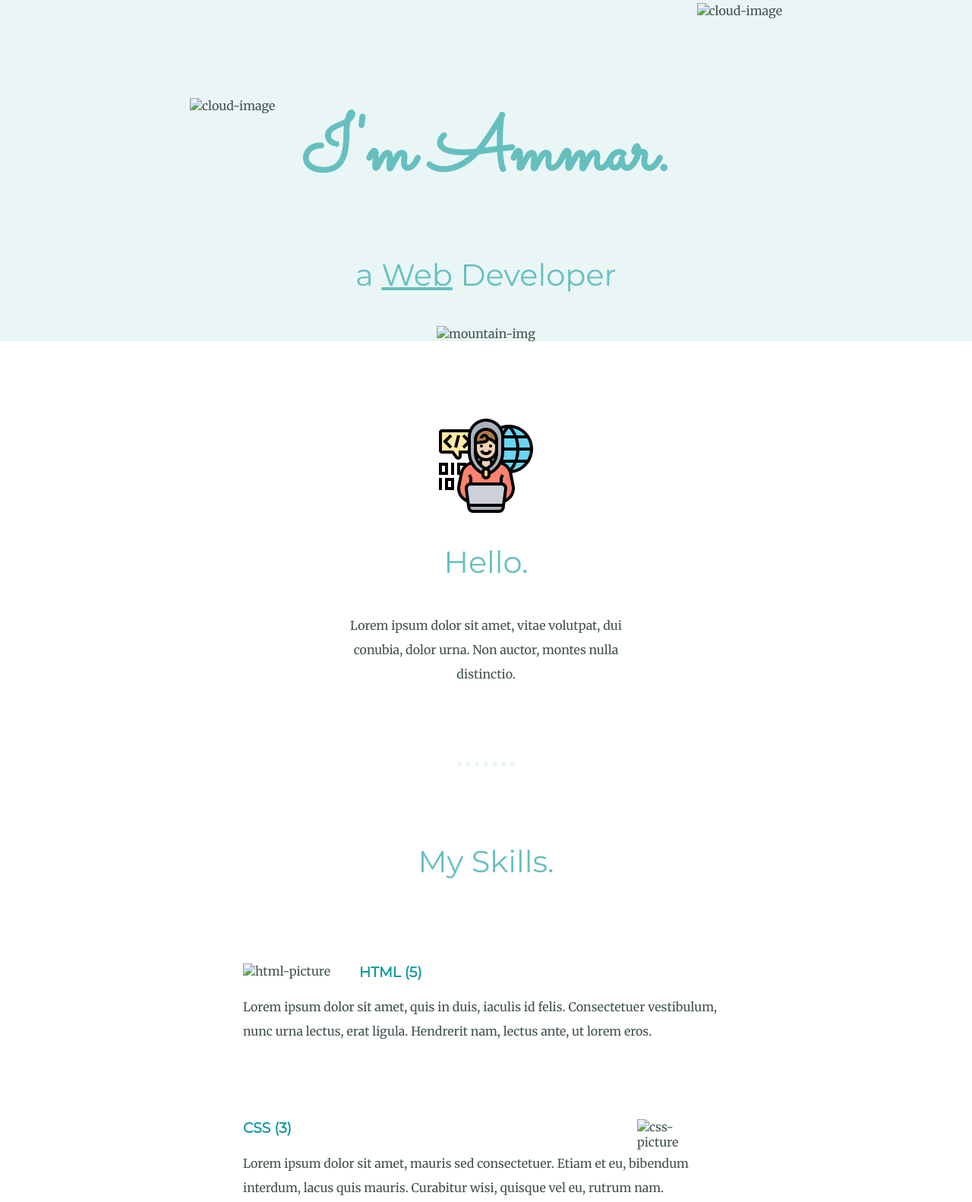
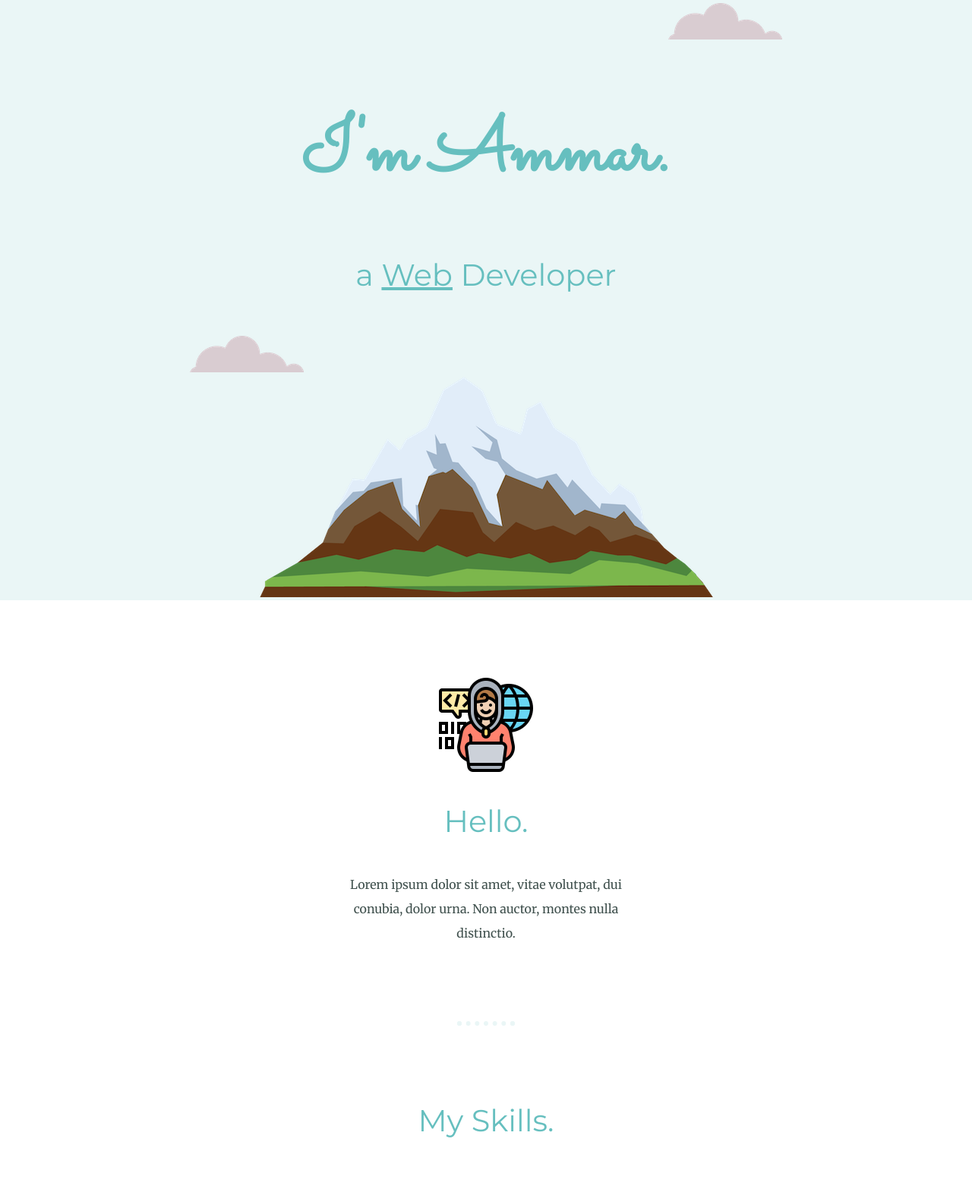
Before and after one commit to ammaralzahrani/cv, a plain HTML site: page index.html in a window 1280 px wide. Shown: the part 36-1618 px from the top of the page at 76% size. Drawn offline with Linux system fonts and the light colour scheme; the site is published under a folder, as on GitHub Pages, so addresses that start at the root find nothing.

Commit message:
Update index.html

```diff
--- a/index.html
+++ b/index.html
@@ -13,11 +13,11 @@
 
 <body>
   <div class="top-container">
-    <img class="top-cloud" src="/images/cloud.png" alt="cloud-image">
+    <img class="top-cloud" src="images/cloud.png" alt="cloud-image">
     <h1>I'm Ammar.</h1>
     <h2>a <span class="web">Web</span> Developer</h2>
-    <img class="bottom-cloud" src="/images/cloud.png" alt="cloud-image">
-    <img src="/images/mountain.png" alt="mountain-img">
+    <img class="bottom-cloud" src="images/cloud.png" alt="cloud-image">
+    <img src="images/mountain.png" alt="mountain-img">
   </div>
   <div class="middle-container">
     <div class="profile">
@@ -29,12 +29,12 @@
     <div class="skills">
       <h2>My Skills.</h2>
       <div class="skill-row">
-        <img class="html-img" src="/images/htmlfive.png" alt="html-picture">
+        <img class="html-img" src="images/htmlfive.png" alt="html-picture">
         <h3>HTML (5)</h3>
         <p>Lorem ipsum dolor sit amet, quis in duis, iaculis id felis. Consectetuer vestibulum, nunc urna lectus, erat ligula. Hendrerit nam, lectus ante, ut lorem eros.</p>
       </div>
       <div class="skill-row">
-        <img class="css-img" src="/images/css3.png" alt="css-picture">
+        <img class="css-img" src="images/css3.png" alt="css-picture">
         <h3>CSS (3)</h3>
         <p>Lorem ipsum dolor sit amet, mauris sed consectetuer. Etiam et eu, bibendum interdum, lacus quis mauris. Curabitur wisi, quisque vel eu, rutrum nam.</p>
       </div>
```
